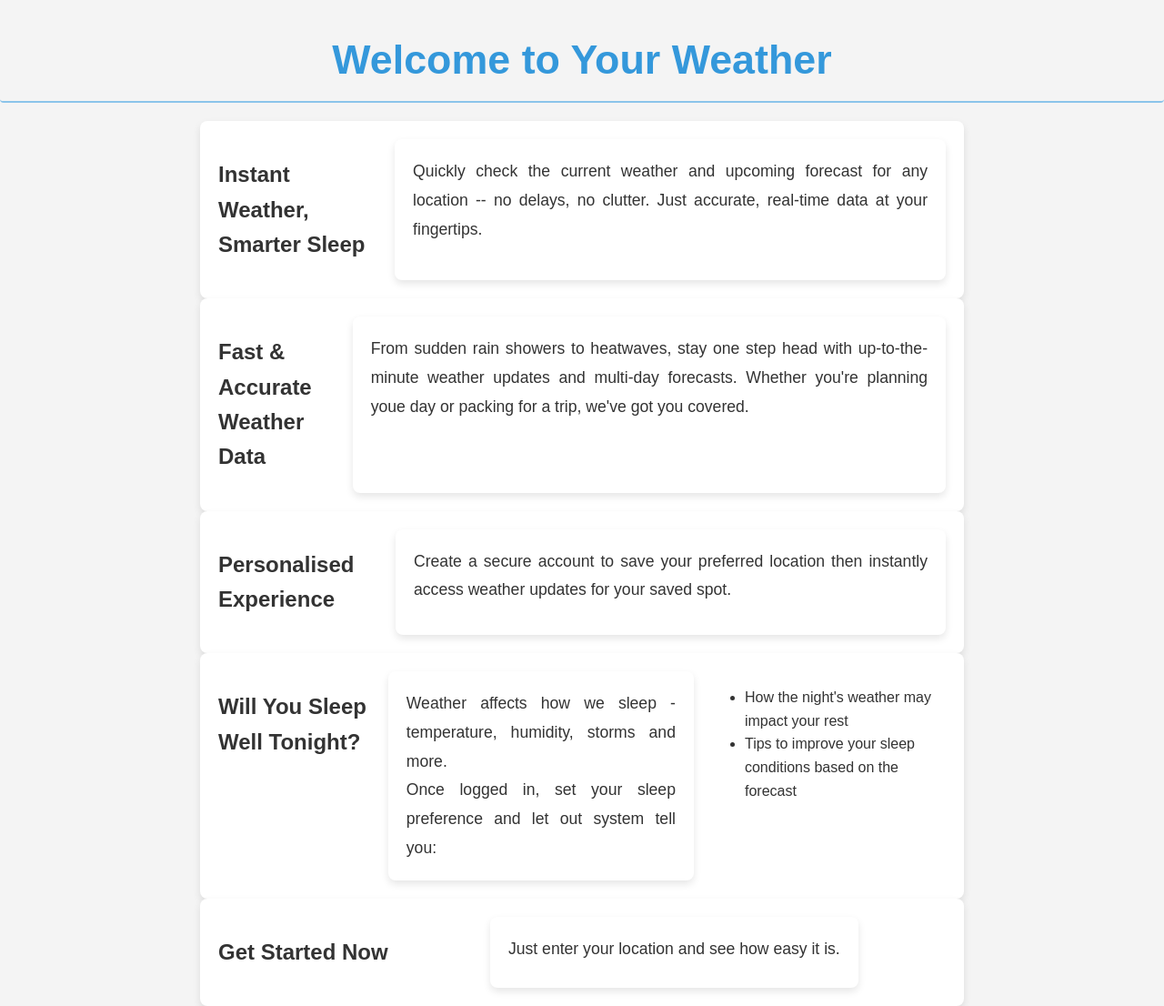
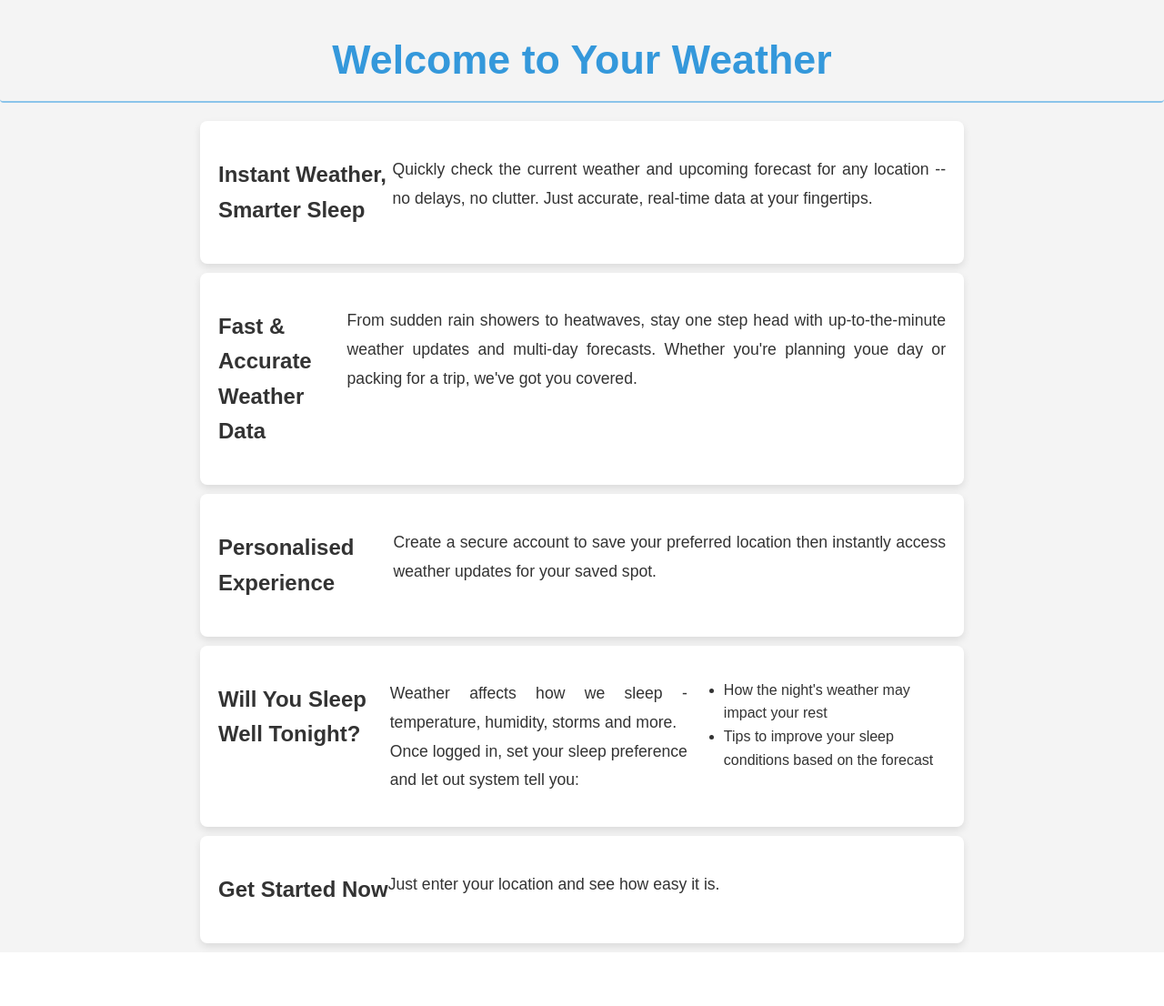
Before and after one commit to Skues/YourWeather, a Python web app: template templates/index.html in a window 1280 px wide. Shown: the part 66-1172 px from the top of the page at 91% size. After the commit the page ends 1113 px from the top, so only its background shows below. Run offline with Jinja, Linux system fonts and the light colour scheme; the template is opened without the code that fills it, so the values that code supplies are empty.

Commit message:
CSS CHANGES

```diff
--- a/static/styles.css
+++ b/static/styles.css
@@ -59,9 +59,8 @@ body {
 /* SCSS for Index Page Styling */
 .container {
   display: flex;
-  gap: 16px;
   max-width: 800px;
-  margin: 0 auto;
+  margin: 10px auto;
   padding: 20px;
   background-color: #fff;
   border-radius: 8px;
--- a/static/styles.scss
+++ b/static/styles.scss
@@ -23,6 +23,8 @@ $font-stack: 'Inter', sans-serif; // Using Inter as per instructions, with a fal
 
 
 .container {
+  display: flex;
+  gap: 16px;
   max-width: 800px;
   margin: 0 auto;
   padding: 20px;
--- a/templates/index.html
+++ b/templates/index.html
@@ -4,26 +4,26 @@
 <h1>Welcome to Your Weather</h1>
 <div class = "container">
 	<h2>Instant Weather, Smarter Sleep</h2>
-	<p class = "container">Quickly check the current weather and upcoming forecast for any location  -- no delays, no clutter. Just accurate, real-time data at your fingertips.</p>
+	<p>Quickly check the current weather and upcoming forecast for any location  -- no delays, no clutter. Just accurate, real-time data at your fingertips.</p>
 </div>
 <div class = "container">
 	<h2>Fast & Accurate Weather Data</h2>
-	<p class = "container">From sudden rain showers to heatwaves, stay one step head with up-to-the-minute weather updates and multi-day forecasts. Whether you're planning youe day or packing for a trip, we've got you covered.</p>
+	<p>From sudden rain showers to heatwaves, stay one step head with up-to-the-minute weather updates and multi-day forecasts. Whether you're planning youe day or packing for a trip, we've got you covered.</p>
 </div>
 
 <div class = "container">
 	<h2>Personalised Experience</h2>
-	<p class = "container">Create a secure account to save your preferred location then instantly access weather updates for your saved spot.</p>
+	<p>Create a secure account to save your preferred location then instantly access weather updates for your saved spot.</p>
 </div>
 
 <div class = "container">
 	<h2>Will You Sleep Well Tonight?</h2>
-	<p class = "container">Weather affects how we sleep - temperature, humidity, storms and more. <br>Once logged in, set your sleep preference and let out system tell you:</p>
+	<p>Weather affects how we sleep - temperature, humidity, storms and more. <br>Once logged in, set your sleep preference and let out system tell you:</p>
 	<ul><li>How the night's weather may impact your rest</li><li>Tips to improve your sleep conditions based on the forecast</li></ul>
 </div>
 
 <div class = "container">
 	<h2>Get Started Now</h2>
-	<p class = "container">Just enter your location and see how easy it is.</p>
+	<p>Just enter your location and see how easy it is.</p>
 </div>
 {% endblock %}
```
Also changed, not shown: 1 other file.
